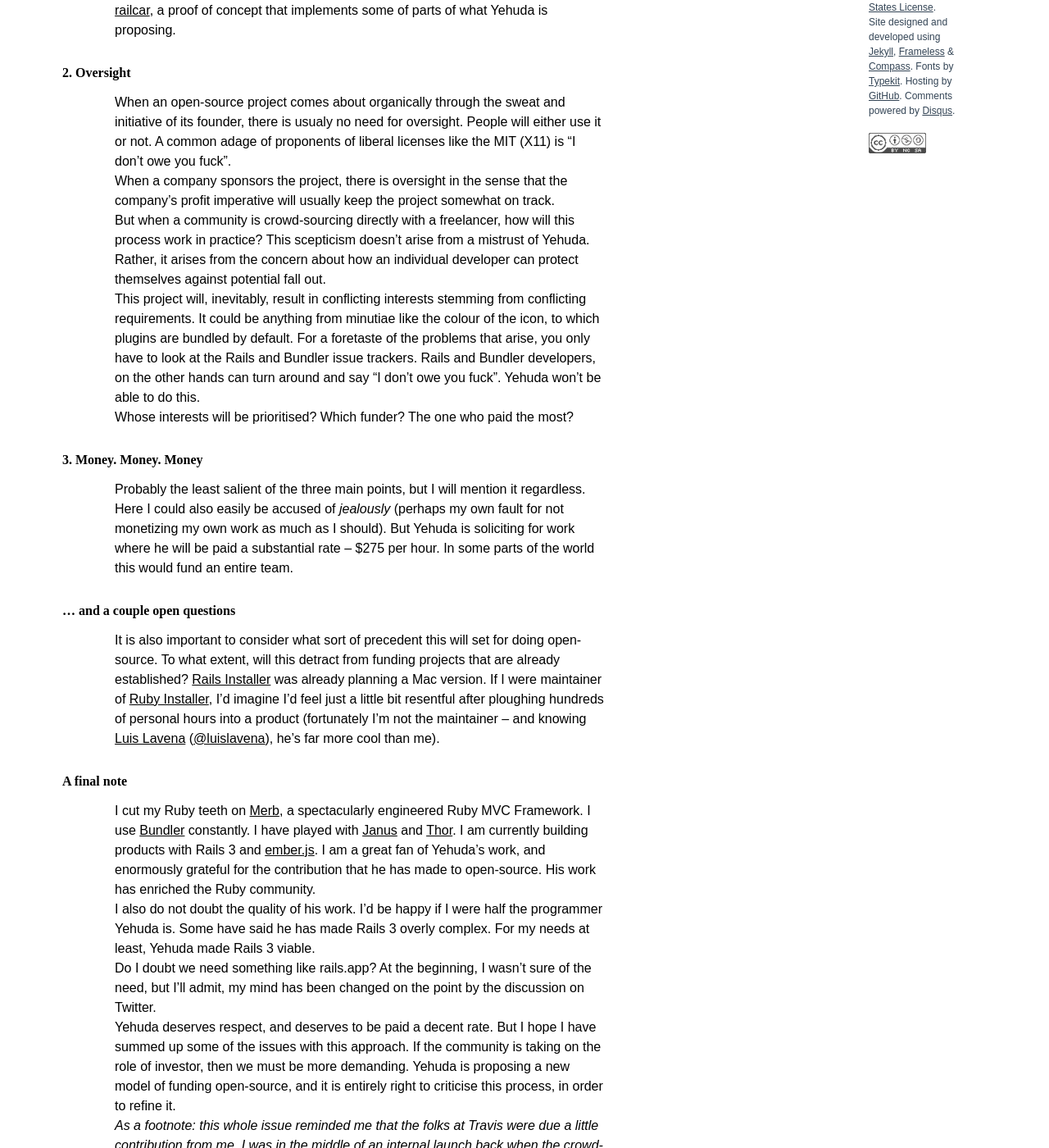
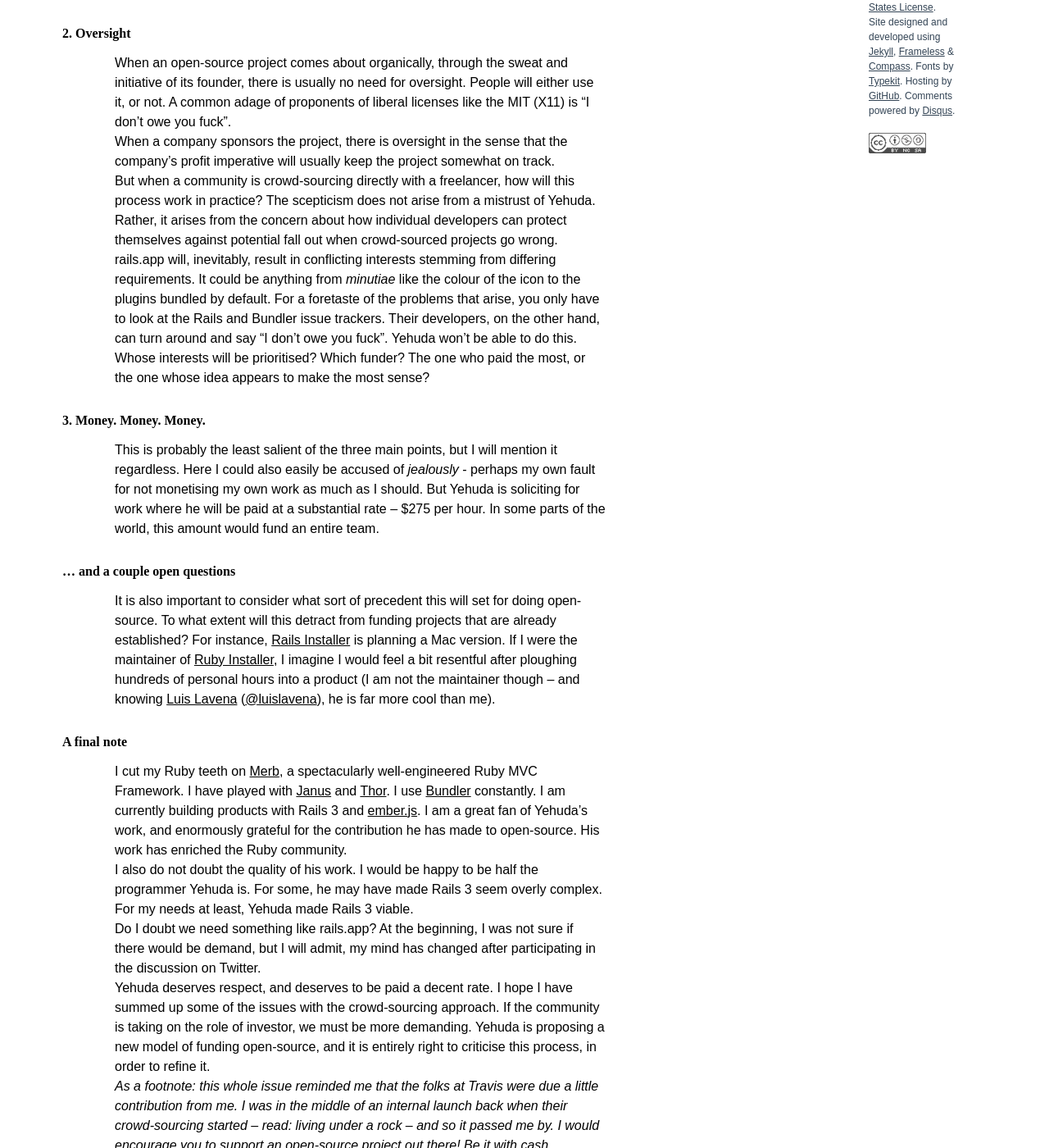
Before and after one commit to myabc/myabc.github.com, a Jekyll site: the page built from _posts/2012-4-2-crowd-control.markdown, in a window 1280 px wide and 1400 px high, scrolled down 934 px. Shown: the whole window at 82% size. Built offline with Jekyll 4.4.1, drawn with Linux system fonts in a browser that asks for light colours; nearby versions of some CDN libraries; Markdown is read by kramdown in place of the engine named in the settings; comment, search, counter and statistics services are not loaded; some of the changed text lies outside the part shown.

Commit message:
'Crowd control': Third and final style and typo pass
Signed-off-by: Alex Coles <alex@alexbcoles.com>

```diff
--- a/_posts/2012-4-2-crowd-control.markdown
+++ b/_posts/2012-4-2-crowd-control.markdown
@@ -24,44 +24,44 @@ It boils down to the following three reasons:
 
 ### 1. No proof of concept. No sweat.
 
-Yehuda is trying to appeal to a community of developers. Agile is popular in our community. We generally prefer to talk code, and not pour over Functional Requirement documents. A prototype, or proof of concept of some sorts would have be great.
+Yehuda is trying to appeal to a community of developers. We generally prefer to talk code, and not pour over Functional Requirement documents. A prototype, or proof of concept of some sort, would have been great.
 
-This takes place in the context of a community that often espouses bootstrapping. The [Travis CI] developers sweated before asking for crowd-sourced funding. Prominent Rubyists like [Amy Hoy] champion bootstrapping whole-heartedly.
+This takes place in the context of a community that often espouses _bootstrapping_. The [Travis CI] developers sweated before asking for crowd-sourced funding. Prominent Rubyists like [Amy Hoy] champion _bootstrapping_ whole-heartedly.
 
-In the midst of this controversy, [Jeremy McAnally] ([@jm]) has already come up with [railcar], a proof of concept that implements some of parts of what Yehuda is proposing.
+In the midst of this controversy, [Jeremy McAnally] ([@jm]) has already come up with [railcar], a proof of concept that implements some parts of what Yehuda is proposing.
 
 ### 2. Oversight
 
-When an open-source project comes about organically through the sweat and initiative of its founder, there is usualy no need for oversight. People will either use it or not. A common adage of proponents of liberal licenses like the MIT (X11) is "I don't owe you fuck".
+When an open-source project comes about organically, through the sweat and initiative of its founder, there is usually no need for oversight. People will either use it, or not. A common adage of proponents of liberal licenses like the MIT (X11) is "I don't owe you fuck".
 
 When a company sponsors the project, there is oversight in the sense that the company's profit imperative will usually keep the project somewhat on track.
 
-But when a community is crowd-sourcing directly with a freelancer, how will this process work in practice? This scepticism doesn't arise from a mistrust of Yehuda. Rather, it arises from the concern about how an individual developer can protect themselves against potential fall out.
+But when a community is crowd-sourcing directly with a freelancer, how will this process work in practice? The scepticism does not arise from a mistrust of Yehuda. Rather, it arises from the concern about how individual developers can protect themselves against potential fall out when crowd-sourced projects go wrong.
 
-This project will, inevitably, result in conflicting interests stemming from conflicting requirements. It could be anything from minutiae like the colour of the icon, to which plugins are bundled by default. For a foretaste of the problems that arise, you only have to look at the Rails and Bundler issue trackers. Rails and Bundler developers, on the other hands can turn around and say "I don't owe you fuck". Yehuda won't be able to do this.
+rails.app will, inevitably, result in conflicting interests stemming from differing requirements. It could be anything from _minutiae_ like the colour of the icon to the plugins bundled by default. For a foretaste of the problems that arise, you only have to look at the Rails and Bundler issue trackers. Their developers, on the other hand, can turn around and say "I don't owe you fuck". Yehuda won't be able to do this.
 
-Whose interests will be prioritised? Which funder? The one who paid the most?
+Whose interests will be prioritised? Which funder? The one who paid the most, or the one whose idea appears to make the most sense?
 
-### 3. Money. Money. Money
+### 3. Money. Money. Money.
 
-Probably the least salient of the three main points, but I will mention it regardless. Here I could also easily be accused of _jealously_ (perhaps my own fault for not monetizing my own work as much as I should). But Yehuda is soliciting for work where he will be paid a substantial rate – $275 per hour. In some parts of the world this would fund an entire team.
+This is probably the least salient of the three main points, but I will mention it regardless. Here I could also easily be accused of _jealously_ - perhaps my own fault for not monetising my own work as much as I should. But Yehuda is soliciting for work where he will be paid at a substantial rate – $275 per hour. In some parts of the world, this amount would fund an entire team.
 
 ### … and a couple open questions
 
-It is also important to consider what sort of precedent this will set for doing open-source. To what extent, will this detract from funding projects that are already established? [Rails Installer] was already planning a Mac version. If I were maintainer of [Ruby Installer], I'd imagine I'd feel just a little bit resentful after ploughing hundreds of personal hours into a product (fortunately I'm not the maintainer – and knowing [Luis Lavena] ([@luislavena]), he's far more cool than me).
+It is also important to consider what sort of precedent this will set for doing open-source. To what extent will this detract from funding projects that are already established? For instance, [Rails Installer] is planning a Mac version. If I were the maintainer of [Ruby Installer], I  imagine I would feel a bit resentful after ploughing hundreds of personal hours into a product (I am not the maintainer though – and knowing [Luis Lavena] ([@luislavena]), he is far more cool than me).
 
 ### A final note
 
-I cut my Ruby teeth on [Merb], a spectacularly engineered Ruby MVC Framework. I use [Bundler] constantly. I have played with [Janus] and [Thor]. I am currently building products with Rails 3 and [ember.js]. I am a great fan of Yehuda's work, and enormously grateful for the contribution that he has made to open-source. His work has enriched the Ruby community.
+I cut my Ruby teeth on [Merb], a spectacularly well-engineered Ruby MVC Framework. I have played with [Janus] and [Thor]. I use [Bundler] constantly. I am currently building products with Rails 3 and [ember.js]. I am a great fan of Yehuda's work, and enormously grateful for the contribution he has made to open-source. His work has enriched the Ruby community.
 
-I also do not doubt the quality of his work. I'd be happy if I were half the programmer Yehuda is. Some have said he has made Rails 3 overly complex. For my needs at least, Yehuda made Rails 3 viable.
+I also do not doubt the quality of his work. I would be happy to be half the programmer Yehuda is. For some, he may have made Rails 3 seem overly complex. For my needs at least, Yehuda made Rails 3 viable.
 
 
-Do I doubt we need something like rails.app? At the beginning, I wasn't sure of the need, but I'll admit, my mind has been changed on the point by the discussion on Twitter.
+Do I doubt we need something like rails.app? At the beginning, I was not sure if there would be demand, but I will admit, my mind has changed after participating in the discussion on Twitter.
 
-Yehuda deserves respect, and deserves to be paid a decent rate. But I hope I have summed up some of the issues with this approach. If the community is taking on the role of investor, then we must be more demanding. Yehuda is proposing a new model of funding open-source, and it is entirely right to criticise this process, in order to refine it.
+Yehuda deserves respect, and deserves to be paid a decent rate. I hope I have summed up some of the issues with the crowd-sourcing approach. If the community is taking on the role of investor, we must be more demanding. Yehuda is proposing a new model of funding open-source, and it is entirely right to criticise this process, in order to refine it.
 
-_As a footnote: this whole issue reminded me that the folks at Travis were due a little contribution from me. I was in the middle of an internal launch back when the crowd-sourcing started (read – living under a rock) and so it passed me by. I'd encourage you to support an open-source project out there! Be it with cash donations or patches._
+_As a footnote: this whole issue reminded me that the folks at Travis were due a little contribution from me. I was in the middle of an internal launch back when their crowd-sourcing started – read: living under a rock – and so it passed me by. I would encourage you to support an open-source project out there! Be it with cash donations or patches._
 
 
 [Yehuda Katz]:http://yehudakatz.com/
```
